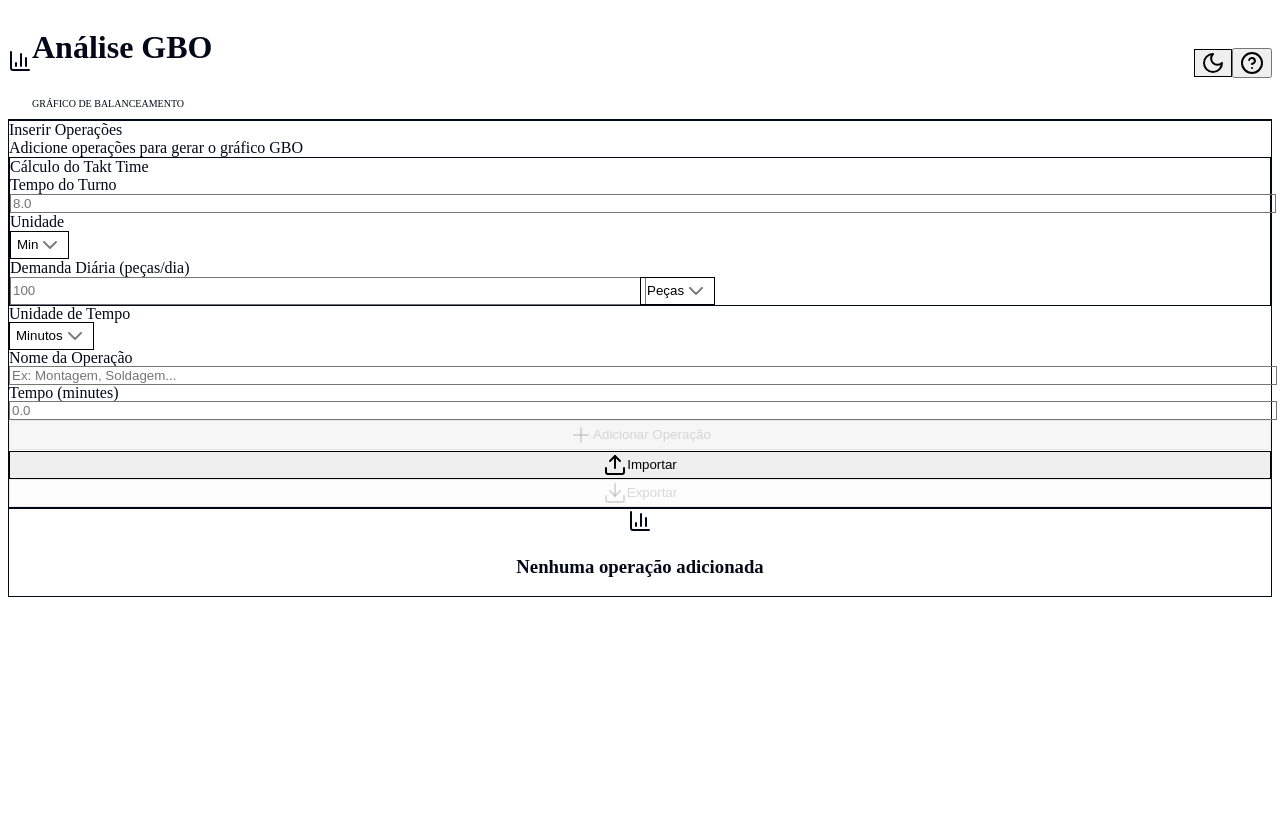
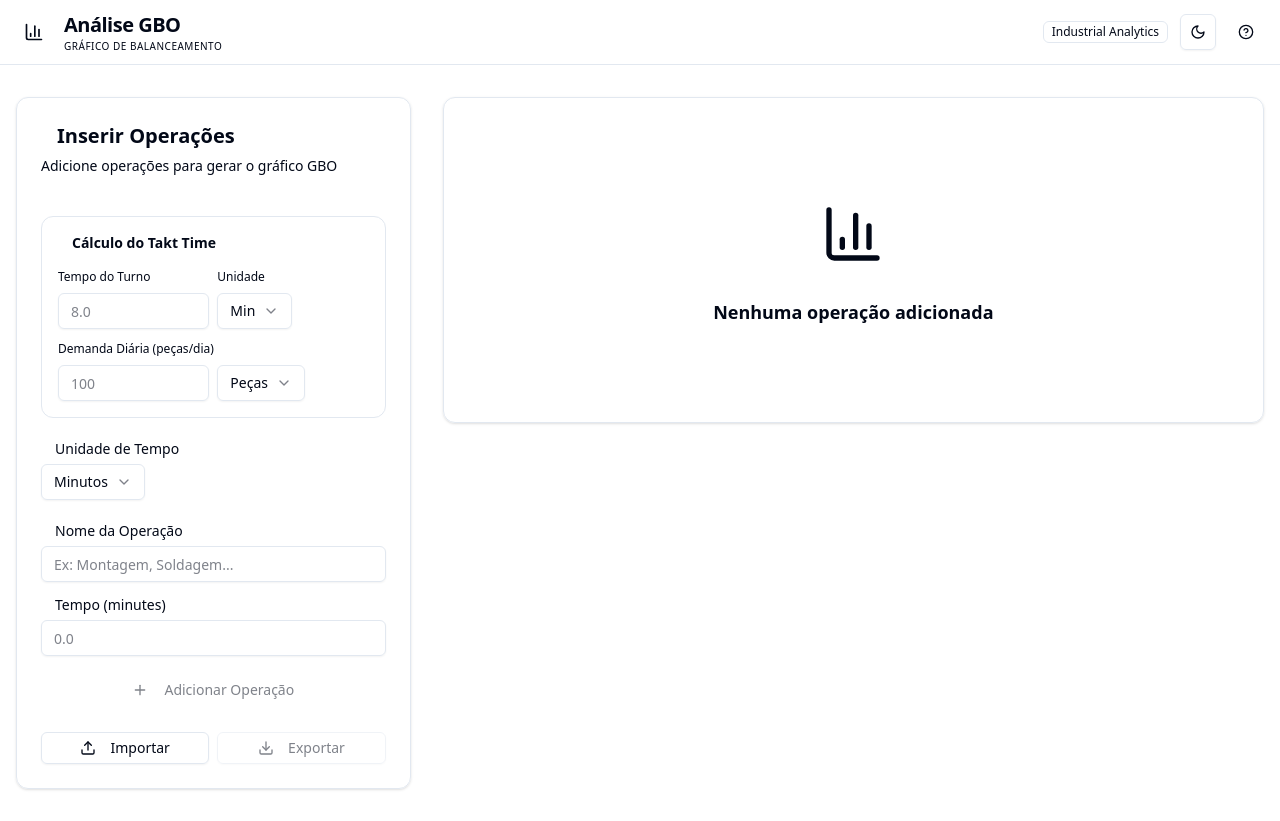
Before and after one commit to gustavodiaas/gbofacil, a Next.js app: page / in a window 1280 px wide. Built offline with nearby package versions, Linux system fonts and the light colour scheme.

Commit message:
Update globals.css

```diff
--- a/app/globals.css
+++ b/app/globals.css
@@ -1,6 +1,4 @@
-@tailwind base;
-@tailwind components;
-@tailwind utilities;
+@import "tailwindcss";
 
 @layer base {
   :root {
@@ -10,7 +8,7 @@
     --card-foreground: 222.2 84% 4.9%;
     --popover: 0 0% 100%;
     --popover-foreground: 222.2 84% 4.9%;
-    --primary: 217.2 91.2% 59.8%; /* Azul moderno */
+    --primary: 217.2 91.2% 59.8%;
     --primary-foreground: 210 40% 98%;
     --secondary: 210 40% 96.1%;
     --secondary-foreground: 222.2 47.4% 11.2%;
@@ -33,7 +31,7 @@
     --card-foreground: 210 40% 98%;
     --popover: 222.2 84% 4.9%;
     --popover-foreground: 210 40% 98%;
-    --primary: 217.2 91.2% 59.8%; /* Azul moderno */
+    --primary: 217.2 91.2% 59.8%;
     --primary-foreground: 222.2 47.4% 11.2%;
     --secondary: 217.2 32.6% 17.5%;
     --secondary-foreground: 210 40% 98%;
@@ -50,6 +48,9 @@
 }
 
 @layer base {
+  * {
+    border-color: hsl(var(--border));
+  }
   body {
     background-color: hsl(var(--background));
     color: hsl(var(--foreground));
```
